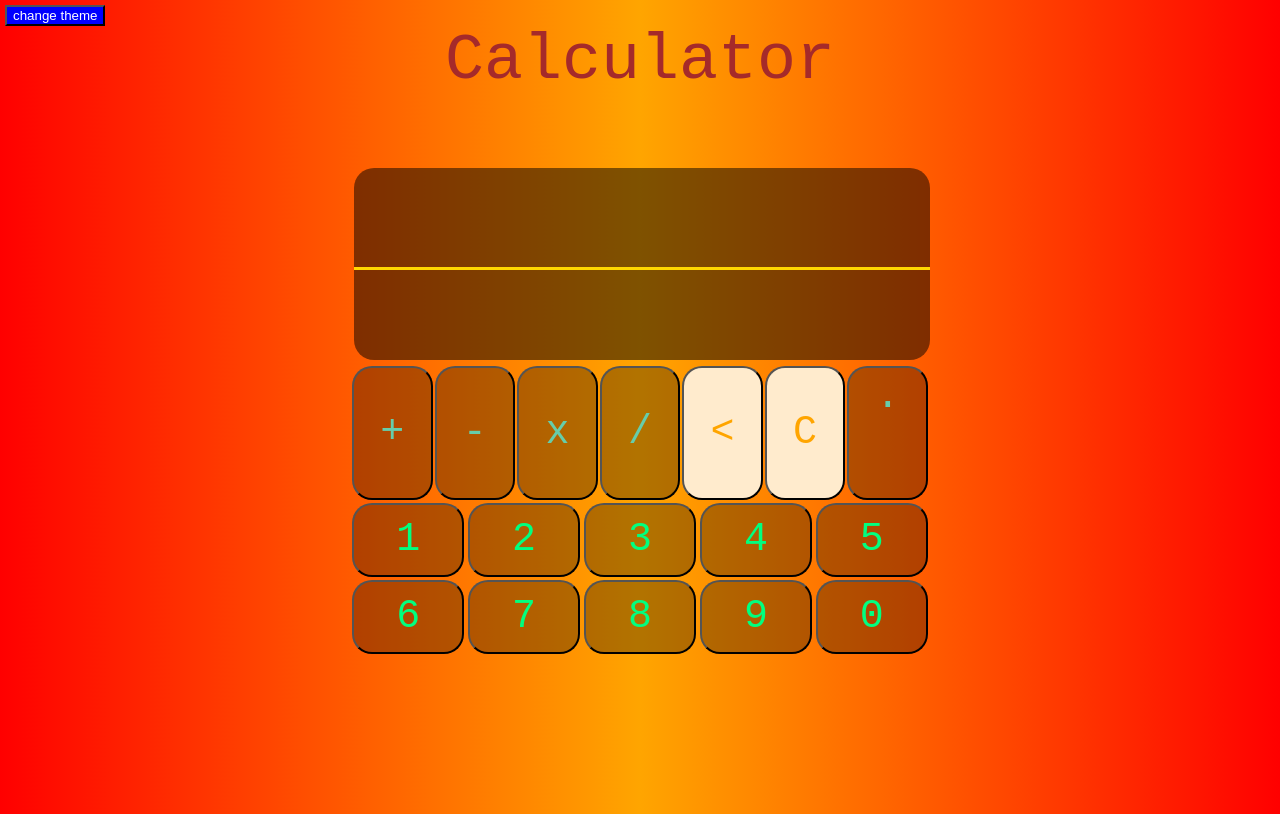
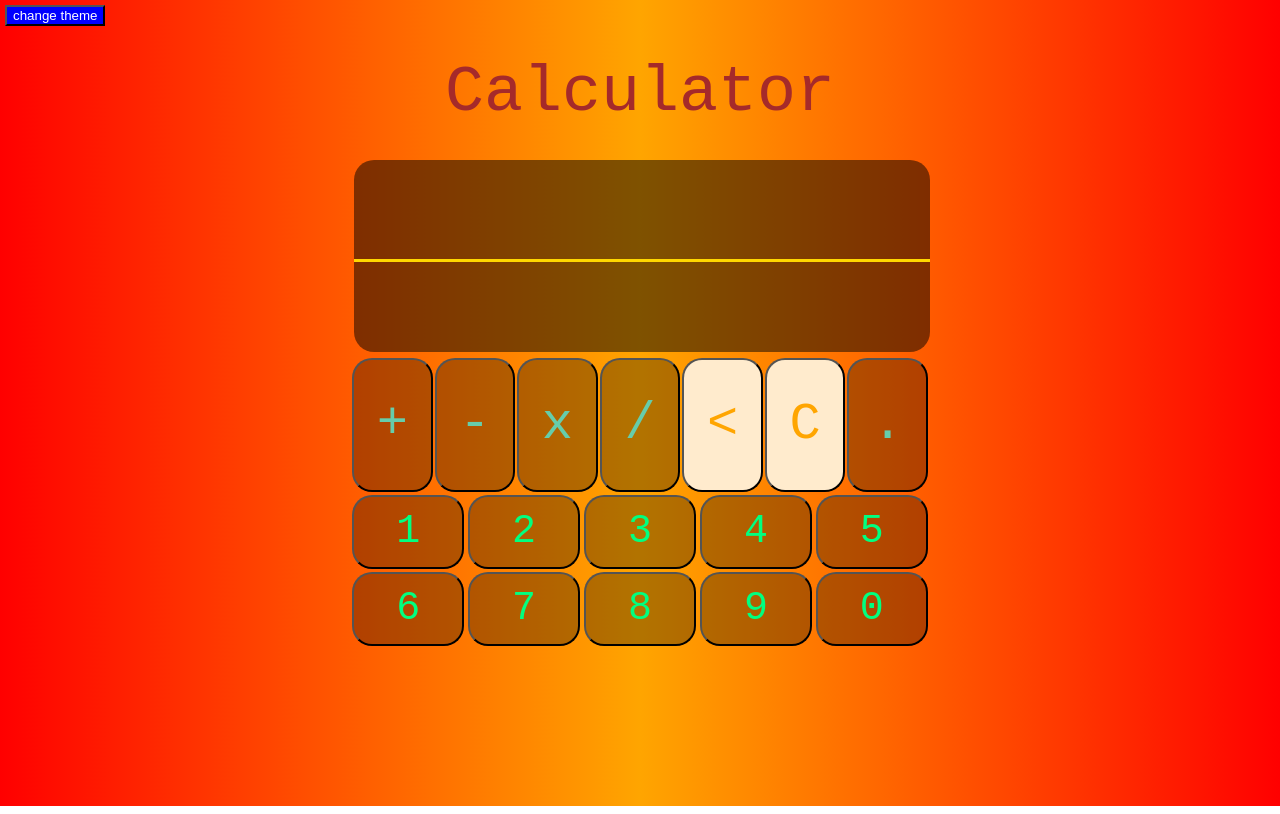
Before and after one commit to antonylima/calculator, a plain HTML site: page index.html in a window 1280 px wide. Drawn offline with Linux system fonts and the light colour scheme.

Commit message:
responsividade

```diff
--- a/assets/CSS/style.css
+++ b/assets/CSS/style.css
@@ -156,9 +156,7 @@ body{
 	}
 
 .ponto{
-display: flex;
-justify-content: center;
-align-content:start;
+
 }
 
 @media screen and (orientation:landscape){
@@ -193,10 +191,13 @@ display: none;
 	#title{
 		display: block;
 		font-size: 5em;
-		top: -10vh;
-		margin-bottom: 1vh;
+		top: -6vh;
 	}
 	#maindiv{
 
 	}
+
+	.operador{
+		font-size: 4em;
+	}
 }
```
